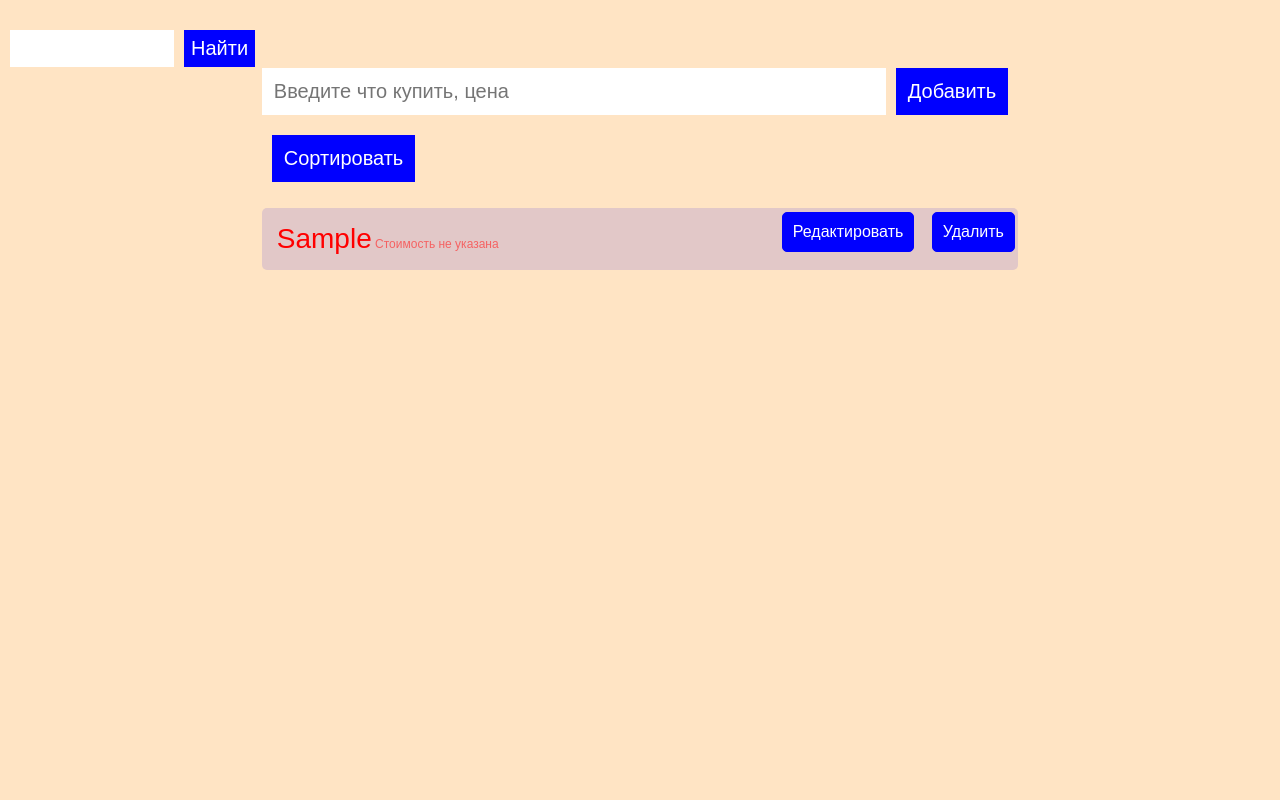
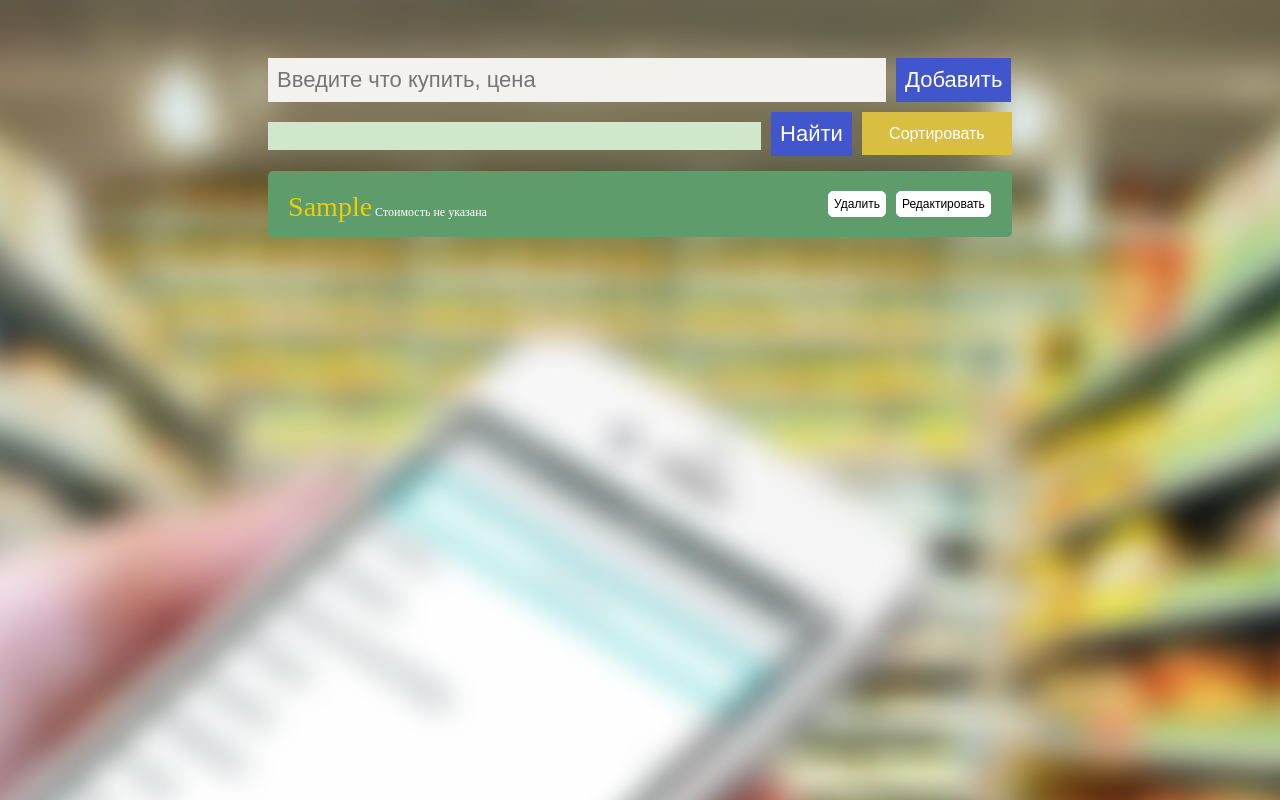
Before and after one commit to vladikovz/Shopping-list, a React app: page / in a window 1280 px wide. Both pictures are taken after typing "Sample" into the empty fields and a click on the button "Добавить". Built offline with nearby package versions, Linux system fonts and the light colour scheme.

Commit message:
added dnd and css styling

```diff
--- /dev/null
+++ b/index.css
@@ -0,0 +1,11 @@
+body{
+    padding: 50px;
+    background-color: bisque;
+    font-family: sans-serif;
+}
+
+#container{
+    display: flex;
+    align-items: center;
+    flex-direction: column;
+}
--- a/package.json
+++ b/package.json
@@ -4,9 +4,11 @@
   "private": true,
   "dependencies": {
     "react": "^16.9.0",
+    "react-beautiful-dnd": "^11.0.5",
     "react-dom": "^16.9.0",
     "react-flip-move": "^3.0.3",
-    "react-scripts": "3.1.1"
+    "react-scripts": "3.1.1",
+    "styled-components": "^4.3.2"
   },
   "scripts": {
     "start": "react-scripts start",
--- a/src/Search.js
+++ b/src/Search.js
@@ -37,6 +37,7 @@ class Search extends Component {
             <div className="search">
                 <form onSubmit={this.searchByItems}>
                     <input
+                        className="inputForSearch"
                         ref = {(input) => this.inputElement = input}
                     />
                     <button type="submit">Найти</button>
--- a/src/ShoppingList.css
+++ b/src/ShoppingList.css
@@ -1,116 +1,163 @@
-.shoppingListMain .header input {
-    padding: 10px;
-    font-size: 20px;
-    border: 2px solid #fff;
+.shoppingListMain .header .inputForAdd {
+    padding: 7px;
+    font-size: 22px;
+    margin-bottom: 10px;
+    margin-right: 10px;
+
+    background-color: rgb(243, 242, 239);
+    border: 2px solid rgb(243, 239, 239);
     width: 600px;
 }
-
-.shoppingListMain .header button {
-    padding: 10px;
-    font-size: 20px;
-    margin: 10px;
-    background-color: blue;
-    color: #fff;
-    border: 2px solid blue;
+.shoppingListMain .header .inputForAdd:hover {
+    background-color: #fff;
+    border: 2px solid #fff;
 }
 
-
+.shoppingListMain .header button{
+    padding: 7px;
+    font-size: 22px;
+    background-color: rgb(65, 86, 204);
+    color: #fff;
+    border: 2px solid rgb(65, 86, 204);
+}
 
 .shoppingListMain .header button:hover {
-    background-color: aquamarine;
-    border: 2px solid aquamarine;
+    background-color: rgb(7, 38, 212);
+    border: 2px solid rgb(7, 38, 212);
     cursor: pointer;
     border-radius: 5px;
 }
 
 .shoppingListMain .theList .list {
-    color: #333;
-    background-color: rgb(226, 200, 200);
-    padding: 15px;
-    margin-bottom: 15px;
+    background-color: rgb(95, 156, 108);
+    padding: 20px;
+    margin-bottom: 10px;
     border-radius: 5px;
     list-style: none;
 
-    transition: background-color .2s ease-out;
+    /* transition: background-color .2s ease-out;  */
 }
 
-.shoppingListMain .theList .listFinded
-{
+.shoppingListMain .theList .listFinded {
     color: #333;
-    background-color: rgb(0, 255, 34);
-    padding: 15px;
-    margin-bottom: 15px;
+    background-color: rgb(56, 253, 82);
+    padding: 20px;
+    margin-bottom: 10px;
     border-radius: 5px;
     list-style: none;
 
     transition: background-color .2s ease-out;
 }
 .shoppingListMain .theList li:hover {
-    background-color: pink;
+    background-color: rgb(182, 196, 102);
     cursor: pointer;
 }
+
+
 
 ul.theList {
     padding: 0;
 }
-
-li .nameOfProduct {
-    color: red;
-    font-size: 28px;
-
+li .ListContent {
+    float: left;
+    width: 530px;
 }
 
-li .costOfProduct {
-    color: rgb(245, 98, 98);
-    font-size: 12px;
-
+li .ListContent .nameOfProduct {
+    font-family: 'Chilanka', cursive;
+    color: rgb(240, 204, 0);
+    font-size: 28px;
+}
+li .ListContent .nameOfProduct:hover{
+    color: #000;
+    font-size: 32px;
 }
 
-.deleteProduct {
-    padding: 10px;
+li .ListContent .costOfProduct {
+    font-family: 'Chilanka', cursive;
+    color: rgb(255, 255, 255);
+    font-size: 12px;
+}
+
+li .ListContent .costOfProduct:hover {
+    color: #000;
     font-size: 16px;
-    position: absolute;
-    left: 670px;
-    margin-top: -11px;
+}
+.buttonDelete {
 
-    background-color: blue;
+    padding: 5px;
+    font-size: 12px;
+    position: relative;
+    margin-left: 10px;
+    background-color: rgb(255, 255, 255);
+    color: rgb(0, 0, 0);
+    border: 1px solid rgb(255, 255, 255);
+    border-radius: 5px;
+}
+.buttonEdit{
+
+    padding: 5px;
+    font-size: 12px;
+    position: relative;
+    margin-left: 10px;
+    background-color: rgb(255, 255, 255);
+    color: rgb(0, 0, 0);
+    border: 1px solid rgb(255, 255, 255);
+    border-radius: 5px;
+}
+.buttonDelete:hover{
     color: #fff;
-    border: 1px solid blue;
+    background-color: rgb(236, 23, 23);
+    border: 1px solid rgb(236, 23, 23);
+    cursor: pointer;
     border-radius: 5px;
 }
 
-.EditProduct {
-    padding: 10px;
-    font-size: 16px;
-    position: absolute;
-    left: 520px;
-    margin-top: -11px;
-
-    background-color: blue;
+.buttonEdit:hover{
     color: #fff;
-    border: 1px solid blue;
+    background-color: rgb(218, 190, 65);
+    border: 1px solid rgb(218, 190, 65);
+    cursor: pointer;
     border-radius: 5px;
-
 }
 
+.shoppingListMain .header .sort {
+    font-size: 16px;
+    height: 43px;
+    width: 150px;
+    background-color: rgb(218, 190, 65);
+    border: 2px solid rgb(218, 190, 65);
+}
+.shoppingListMain .header .sort:hover {
+    background-color: rgb(245, 200, 0);
+    border: 2px solid rgb(245, 200, 0);
+    cursor: pointer;
+    border-radius: 5px;
+}
 .search {
-
-    position: absolute;
-    top: 20px;
-    left: 10px;
+    float: left;
+    position: relative;
 }
 
-.search input {
-    padding: 5px;
-    font-size: 20px;
+.search .inputForSearch {
+
+    padding: 3px;
+    font-size: 16px;
+    background-color: rgb(209, 231, 203);
+    border: 2px solid rgb(209, 231, 203);
+    width: 483px;
+}
+
+.search .inputForSearch:hover{
+    background-color: #fff;
     border: 2px solid #fff;
-    width: 150px;
 }
 
 .search button {
     padding: 5px;
-    font-size: 20px;
-    margin: 10px;
+    font-size: 16px;
+    margin-left: 10px;
+    margin-right: 10px;
     background-color: blue;
     color: #fff;
     border: 2px solid blue;
--- a/src/ShowItems.js
+++ b/src/ShowItems.js
@@ -1,21 +1,27 @@
 import React, { Component } from 'react';
-import FlipMove from "react-flip-move";
 import "./ShoppingList.css";
-//import ShoppingList from "./shoppingList";
+import { Draggable } from "react-beautiful-dnd";
 
 
+
+// const getItemStyle = (isDragging, draggableStyle) => ({
+//   // change background colour if dragging
+//   backgroundColor: isDragging ? "lightgreen" : "grey",
+
+//   // styles we need to apply on draggables
+//   ...draggableStyle
+// });
 
 class ShowItems extends Component {
     constructor(props) {
         super(props)
-
         this.createItems = this.createItems.bind(this);
         this.createItemsForSearched = this.createItemsForSearched.bind(this);
         this.edit = this.edit.bind(this);
         //this.choice = this.choice.bind(this);
     }
 
-    createItems(item) {
+    createItems(item, index) {
         let cost
         if(item.cost == null) {
             cost = '  Стоимость не указана'
@@ -23,16 +29,34 @@ class ShowItems extends Component {
             cost = '  Стоимость: ' + item.cost
         }
         return (
-                <li className = 'list' key={item.key}>
+                <Draggable key={item.key} draggableId={item.key} index={index}>
+                {(provided) => (
+
+                    <li className = 'list' key={item.key}
+                        ref={provided.innerRef}
+                        {...provided.draggableProps}
+                        {...provided.dragHandleProps}
+                        // style={getItemStyle(
+                        //     snapshot.isDragging,
+                        //     provided.draggableProps.style
+                        //     )}
+                    >
+                        <span className = "ListContent">
                             <span className = 'nameOfProduct'>{item.product}</span>
                             <span className = 'costOfProduct'>{cost}</span>
-                    <button className="deleteProduct" onClick={() => this.props.delete(item.key)}>Удалить</button>
-                    <button className="EditProduct" onClick={() => this.edit(item.product, item.key, item.cost)}>Редактировать</button>
+                        </span>
+
+                        <button className="buttonDelete" onClick={() => this.props.delete(item.key)}>Удалить</button>
+                        <button className="buttonEdit" onClick={() => this.edit(item.product, item.key, item.cost)}>Редактировать</button>
+
                     </li>
+
+                )}
+                </Draggable>
         );
     }
 
-    createItemsForSearched(item) {
+    createItemsForSearched(item,index) {
         let cost
         if(item.cost == null) {
             cost = '  Стоимость не указана'
@@ -40,14 +64,24 @@ class ShowItems extends Component {
             cost = '  Стоимость: ' + item.cost
         }
 
-        //console.log("Индекс", this.props.finishedItems.findedIndex)
         return (
-                <li className = 'listFinded' key={item.key}>
+            <Draggable key={item.key} draggableId={item.key} index={index}>
+                {(provided) => (
+                    <li className = 'listFinded' key={item.key}
+                        ref={provided.innerRef}
+                        {...provided.draggableProps}
+                    >
+                        <span className = "ListContent">
                             <span className = 'nameOfProduct'>{item.product}</span>
                             <span className = 'costOfProduct'>{cost}</span>
-                    <button className="deleteProduct" onClick={() => this.props.delete(item.key)}>Удалить</button>
-                    <button className="EditProduct" onClick={() => this.edit(item.product, item.key, item.cost)}>Редактировать</button>
+                        </span>
+
+                        <button className="buttonDelete" onClick={() => this.props.delete(item.key)}>Удалить</button>
+                        <button className="buttonEdit" onClick={() => this.edit(item.product, item.key, item.cost)}>Редактировать</button>
+
                     </li>
+                )}
+                </Draggable>
         );
     }
 
@@ -62,15 +96,15 @@ class ShowItems extends Component {
     }
 
     render() {
-        var listItems = this.props.finishedItems.map(item => (item.findedIndex) ? this.createItemsForSearched(item) : this.createItems(item));
+        var listItems = this.props.finishedItems.map((item, index) => (item.findedIndex) ? this.createItemsForSearched(item, index) : this.createItems(item, index));
 
         //console.log("Отрисовка этого массива: ", this.props.finishedItems)
 
         return (
             <ul className="theList">
-                <FlipMove duration={250} easing="ease-out">
+
                     {listItems}
-                </FlipMove>
+
             </ul>
         );
     }
--- a/src/index.css
+++ b/src/index.css
@@ -1,7 +1,11 @@
 body{
     padding: 50px;
-    background-color: bisque;
+    /* background-color: rgb(155, 238, 134); */
+    background: #ffffff url("img/1.jpg") no-repeat top center;
     font-family: sans-serif;
+    min-height:100%;
+    /* background-size:cover; */
+
 }
 
 #container{
--- a/src/shoppingList.js
+++ b/src/shoppingList.js
@@ -2,6 +2,17 @@ import React, { Component } from "react";
 import ShowItems from "./ShowItems";
 import "./ShoppingList.css";
 import Search from './Search'
+import { DragDropContext, Droppable } from "react-beautiful-dnd";
+
+
+
+// const grid = 8;
+
+// const getListStyle = isDraggingOver => ({
+// background: isDraggingOver ? "lightblue" : "lightgrey",
+// padding: grid,
+// width: 250
+// });
 
 class ShoppingList extends Component {
     constructor (props) {
@@ -22,6 +33,7 @@ class ShoppingList extends Component {
         this.setSearched = this.setSearched.bind(this);
         this.showFindedItems = this.showFindedItems.bind(this);
         this.setDefault = this.setDefault.bind(this);
+        this.onDragEnd = this.onDragEnd.bind(this);
     }
 
     addItem(e) {
@@ -56,9 +68,6 @@ class ShoppingList extends Component {
                     items: prevState.items.concat(newItem)
                 };
             });
-
-
-
         }
 
         this._inputElement.value = "";
@@ -66,6 +75,7 @@ class ShoppingList extends Component {
         e.preventDefault();
     }
     deleteItem(key) {
+        console.log("deleted:", key)
         var filteredItems = this.state.items.filter(function (item) {
             return (item.key !== key)
         });
@@ -134,7 +144,7 @@ class ShoppingList extends Component {
         //console.log("findedIndex: ", this.state.items[index].findedIndex);
 }
 
-   showFindedItems(index) {
+   showFindedItems() {
         return(
             <ShowItems finishedItems={this.state.items}
                         delete={this.deleteItem}
@@ -142,33 +152,75 @@ class ShoppingList extends Component {
             />
         )
 }
+//_______________________________
+
+
+
+    onDragEnd(result) {
+        if (!result.destination) {
+        return;
+        }
+//console.log("index: ", result.destination.index)
+
+        const reorder = (list, startIndex, endIndex) => {
+            const result = Array.from(list);
+            const [removed] = result.splice(startIndex, 1);
+            result.splice(endIndex, 0, removed);
+
+            return result;
+          };
+
+        const items = reorder(
+            this.state.items,
+            result.source.index,
+            result.destination.index
+        );
+
+        this.setState({
+            items
+        });
+    }
 
     render() {
         return (
             <div className="shoppingListMain">
                 <div>
+
+                </div>
+                    <DragDropContext onDragEnd={this.onDragEnd}>
+                        <Droppable droppableId="droppable">
+                            {(provided) => (
+                                <div
+                                    {...provided.droppableProps}
+                                    ref={provided.innerRef}
+                                    //style={getListStyle(snapshot.isDraggingOver)}
+                                >
+                                <div className="header">
+                                    <form onSubmit={this.addItem}>
+                                        <input
+                                            className="inputForAdd"
+                                            ref = {(input) => this._inputElement = input}
+                                            placeholder="Введите что купить, цена"
+                                        />
+                                        <button className="add" type="submit">Добавить</button>
+                                    </form>
+                                    <div className="menu">
                                         <Search
                                             finishedItems={this.state.items}
                                             setSearched={this.setSearched}
                                         />
+                                        <button className="sort" onClick={this.handleSort}>{this.state.sortButton}</button>
                                     </div>
-                <div className="header">
-                    <form onSubmit={this.addItem}>
-                        <input
-                            ref = {(input) => this._inputElement = input}
-                            placeholder="Введите что купить, цена"
-                        />
-                        <button type="submit">Добавить</button>
-                    </form>
-
-                    <button onClick={this.handleSort}>{this.state.sortButton}</button>
                                 </div>
                                 <div>
                                     {this.showFindedItems()}
                                 </div>
-
+                                    {provided.placeholder}
                                 </div>
-
+                            )}
+                        </Droppable>
+                    </DragDropContext>
+            </div>
         );
     }
 }
```
Also changed, not shown: src/img/1.jpg (added), 1 other file. Lines whose indentation alone changed are shown as unchanged.
